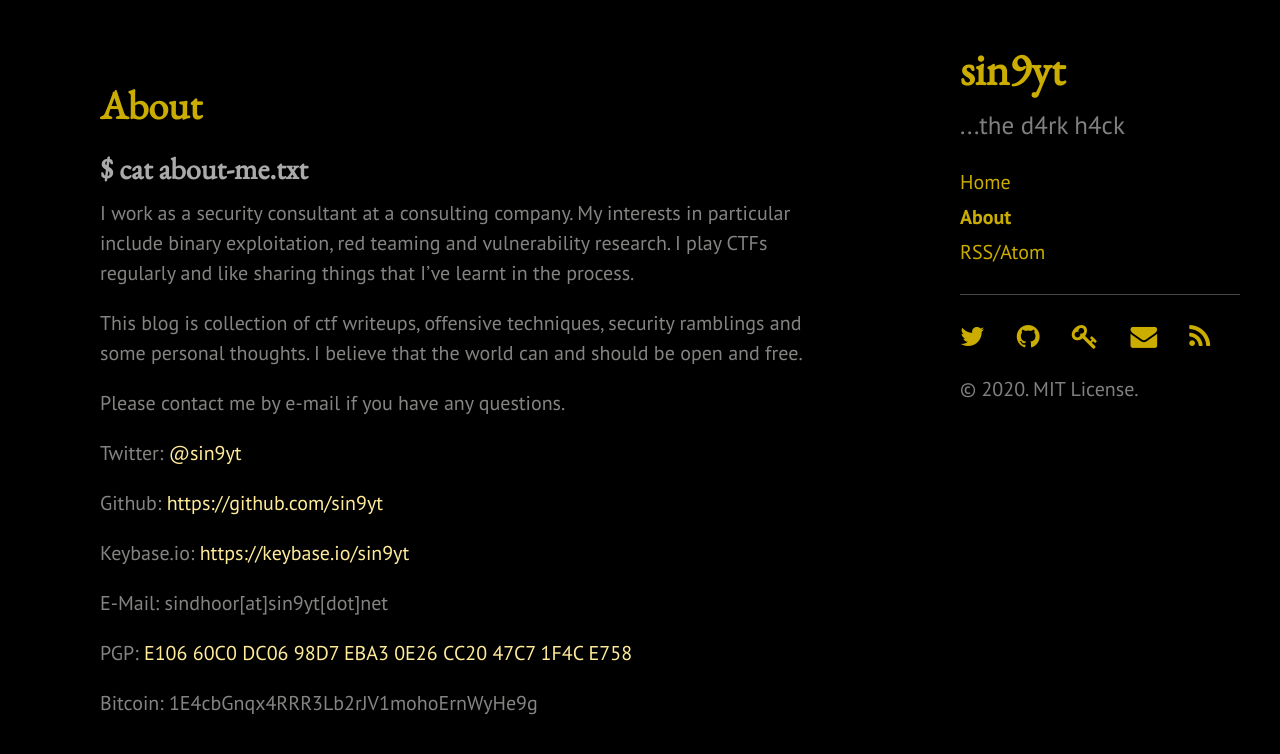
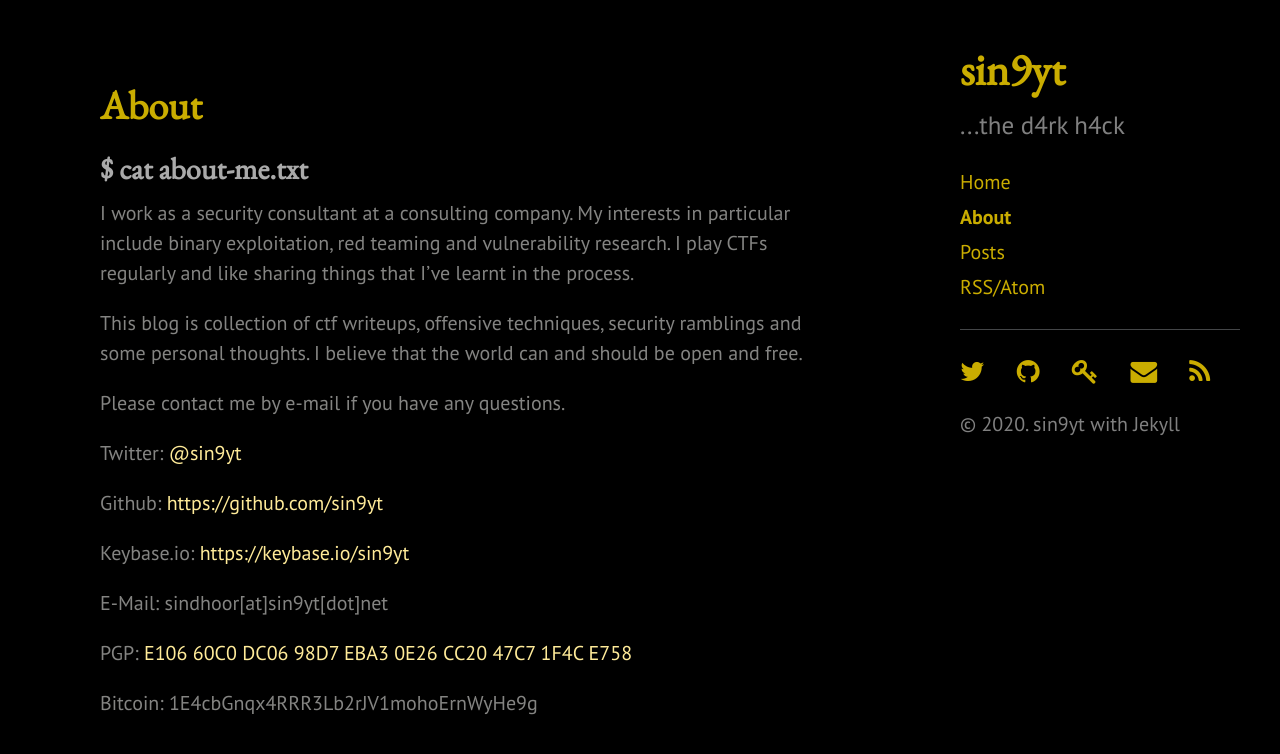
Before and after one commit to sin9yt/sin9yt.github.io, a Jekyll site: the page built from about.md, in a window 1280 px wide. Shown: the top 754 px of the page. Built offline with Jekyll 4.4.1, drawn with Linux system fonts in a browser that asks for light colours; nearby versions of some CDN libraries.

Commit message:
merged post_lists.html and page.html

```diff
--- a/_includes/sidebar.html
+++ b/_includes/sidebar.html
@@ -37,6 +37,6 @@
       </div>
     </nav>
 
-    <p>&copy; {{ site.time | date: '%Y' }}. MIT License.</p>
+    <p>&copy; {{ site.time | date: '%Y' }}. sin9yt with Jekyll</p>
   </div>
 </div>
--- a/_layouts/page.html
+++ b/_layouts/page.html
@@ -3,6 +3,28 @@
 ---
 
 <div class="page">
-  <h1 class="page-title">{{ page.title }}</h1>
+<h1 class="page-title">{{ page.title }}</h1>
   {{ content }}
+  {% if page.category == "list" %}
+  <div style="font-size: 2rem;font-family: 'EB Garamond', serif;color: #caad00;">CTF Writeups </div>
+  <p>
+    <ul style="font-size: 1rem">
+    {% for post in paginator.posts %}
+      {% if post.type contains "writeup" %}
+        <li><a href="{{ site.base }}{{ post.url | remove_first: '/'}}">{{ post.title }} - {{ post.category }} {{post.points}}</a></li>
+      {% endif %}
+    {% endfor %}
+    </ul>
+  </p>
+  <div style="font-size: 2rem;font-family: 'EB Garamond', serif;color: #caad00;">Articles</div>
+  <p>
+    <ul style="font-size: 1rem">
+    {% for post in paginator.posts %}
+      {% if post.type contains "article" %}
+        <li><a href="{{ site.base }}{{ post.url | remove_first: '/'}}"></a></li>
+      {% endif %}
+    {% endfor %}
+    </ul>
+  </p>
+{% endif %}
 </div>
```
Also changed, not shown: _layouts/posts_list.html (deleted, +0 -28 lines), posts.md (+2 -1 lines), public/favicon.ico (deleted).
